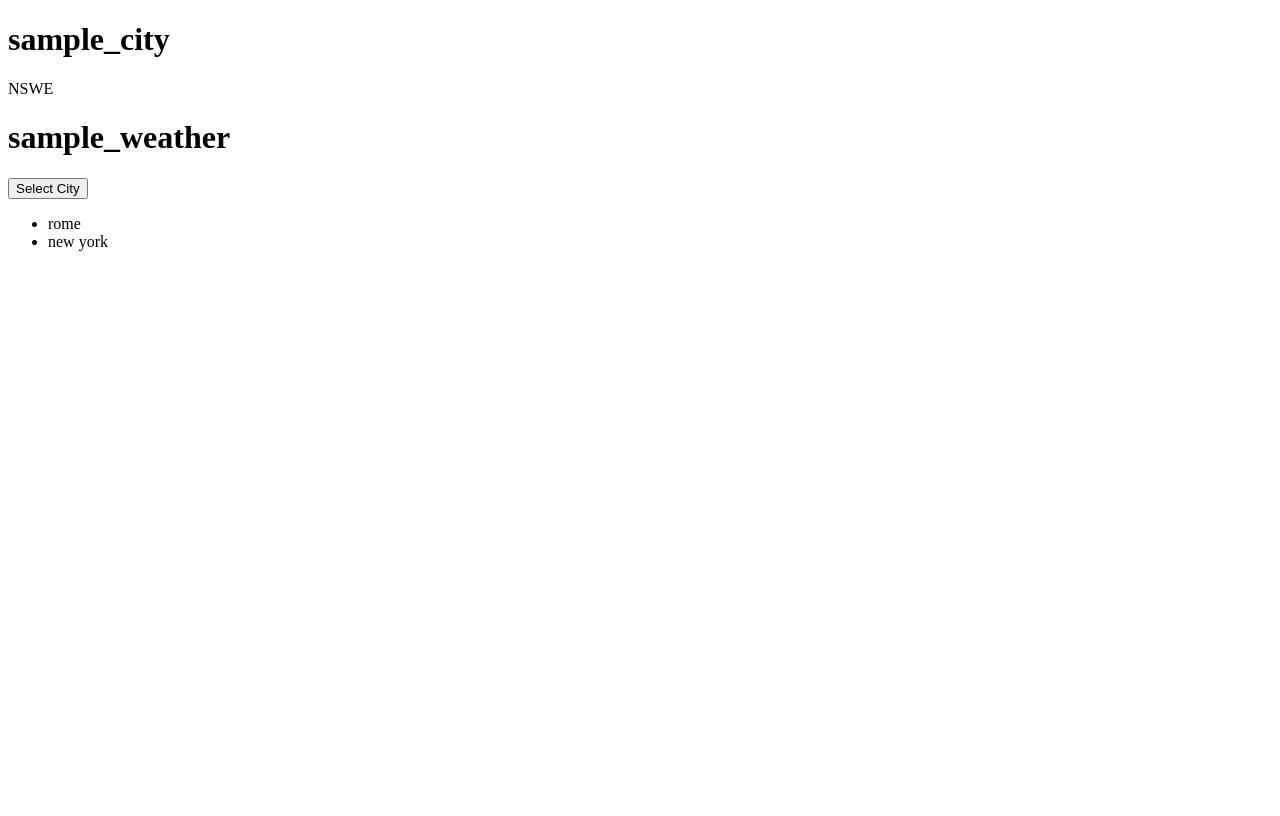
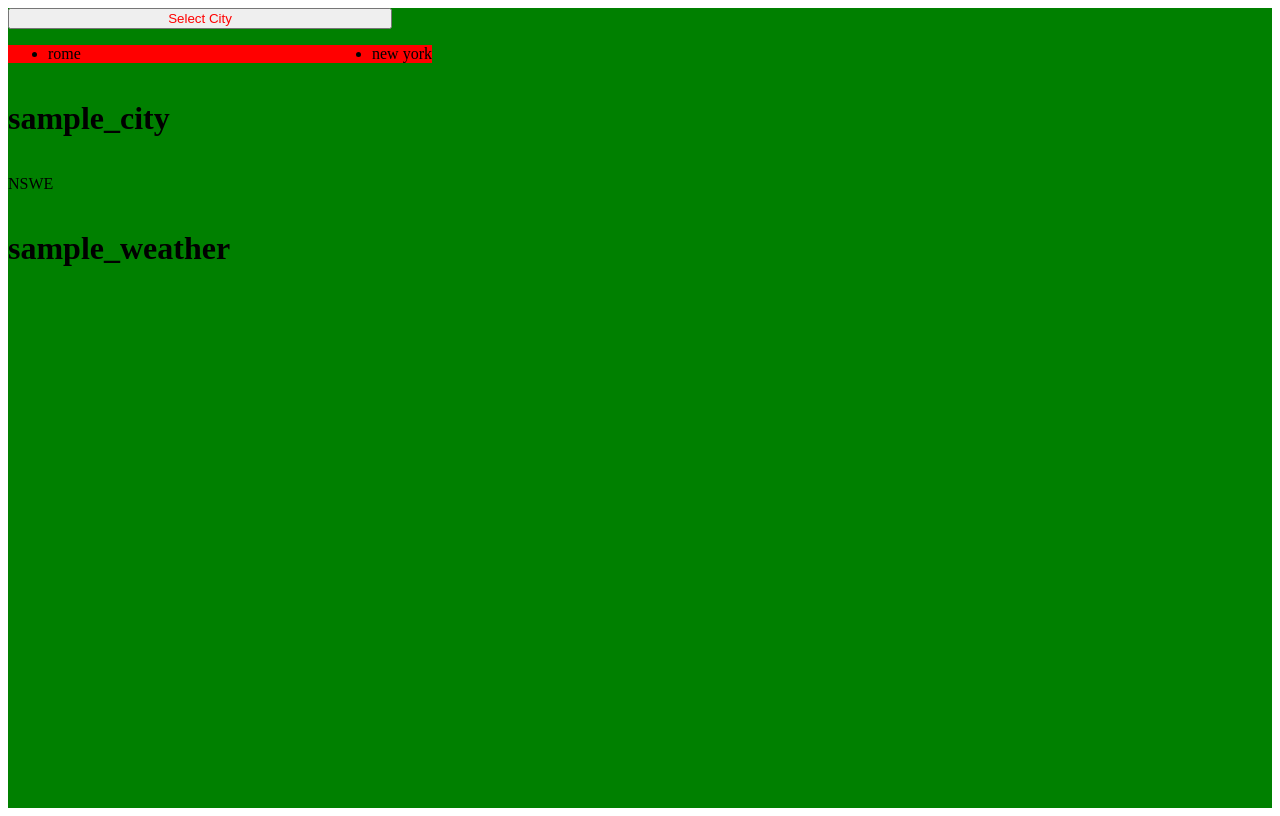
Before and after one commit to genericdude1998/Weather-App-Typescript-Portfolio, a React app: page / in a window 1280 px wide. Both pictures are taken after a click on the button "Select City". Built offline with nearby package versions, Linux system fonts and the light colour scheme.

Commit message:
added basic css

```diff
--- a/package.json
+++ b/package.json
@@ -15,9 +15,11 @@
     "@types/react-dom": "^17.0.11",
     "react": "^17.0.2",
     "react-dom": "^17.0.2",
+    "styled-components": "^5.3.3",
     "typescript": "^4.5.4"
   },
   "devDependencies": {
+    "@types/styled-components": "^5.1.19",
     "html-webpack-plugin": "^5.5.0",
     "ts-loader": "^9.2.6",
     "webpack": "^5.65.0",
--- a/src/App.tsx
+++ b/src/App.tsx
@@ -1,16 +1,25 @@
 import React from "react";
+import styled from "styled-components";
 import City from "./City";
-import SelectCity from "./SelectCity";
+import SelectCity from "./select-city/SelectCity";
 import Weather from "./Weather";
+
+const Container = styled.div`
+    height: 100vh;
+    display: flex;
+    align-items: space-around;
+    flex-direction: column;
+    background-color: green;
+`
 
 class App extends React.Component {
     public render() {
         return (
-            <div>
+            <Container>
+                <SelectCity cities={['rome', 'new york']}/>
                 <City name={'sample_city'} coordinates={'NSWE'}/>
                 <Weather weather={'sample_weather'}/>
-                <SelectCity cities={['rome', 'new york']}/>
-            </div>
+            </Container>
         );
     }
 }
--- /dev/null
+++ b/src/select-city-button/SelectCityButton.tsx
@@ -0,0 +1,6 @@
+import styled from "styled-components";
+
+export const StyledSelectCityButton = styled.button`
+    color: red;
+    width: 30vw;
+`
--- /dev/null
+++ b/src/select-city-list/SelectCityList.tsx
@@ -0,0 +1,29 @@
+import React from "react";
+import styled from "styled-components";
+
+
+interface ISelectCityProps{
+    cities:string[],
+}
+
+class SelectCityList extends React.Component<ISelectCityProps>{
+
+    public render(){
+        const {cities} = this.props;
+        return(
+            <StyledList> {cities.map(city => {
+                return <li key={city}>{city}</li>
+                })}
+            </StyledList>
+        )
+    }
+}
+
+const StyledList = styled.ul`
+    background-color: red;
+    width: 30vw;
+    display: flex;
+    justify-content: space-between;
+`
+
+export default SelectCityList;
--- a/src/SelectCity.tsx
+++ b/src/select-city/SelectCity.tsx
@@ -1,4 +1,6 @@
 import React from "react";
+import { StyledSelectCityButton } from "../select-city-button/SelectCityButton";
+import StyledList from "../select-city-list/SelectCityList";
 
 interface ISelectCityProps {
     cities: string[],
@@ -29,11 +31,8 @@ class SelectCity extends React.Component<ISelectCityProps, ISelectCityState> {
         const open = this.state.open;
         return(
             <>
-                <button onClick={this.openCityList}>Select City</button>
-                {open ? <ul> {cities.map(city => {
-                            return <li key={city}>{city}</li>
-                            })}
-                        </ul>
+                <StyledSelectCityButton onClick={this.openCityList}>Select City</StyledSelectCityButton>
+                {open ? <StyledList cities={cities}/>
                 :null}
             </>
         );
```
Also changed, not shown: src/global.ts (added, +14 -0 lines), 1 other file (tests, documents, lock files or other folders).
